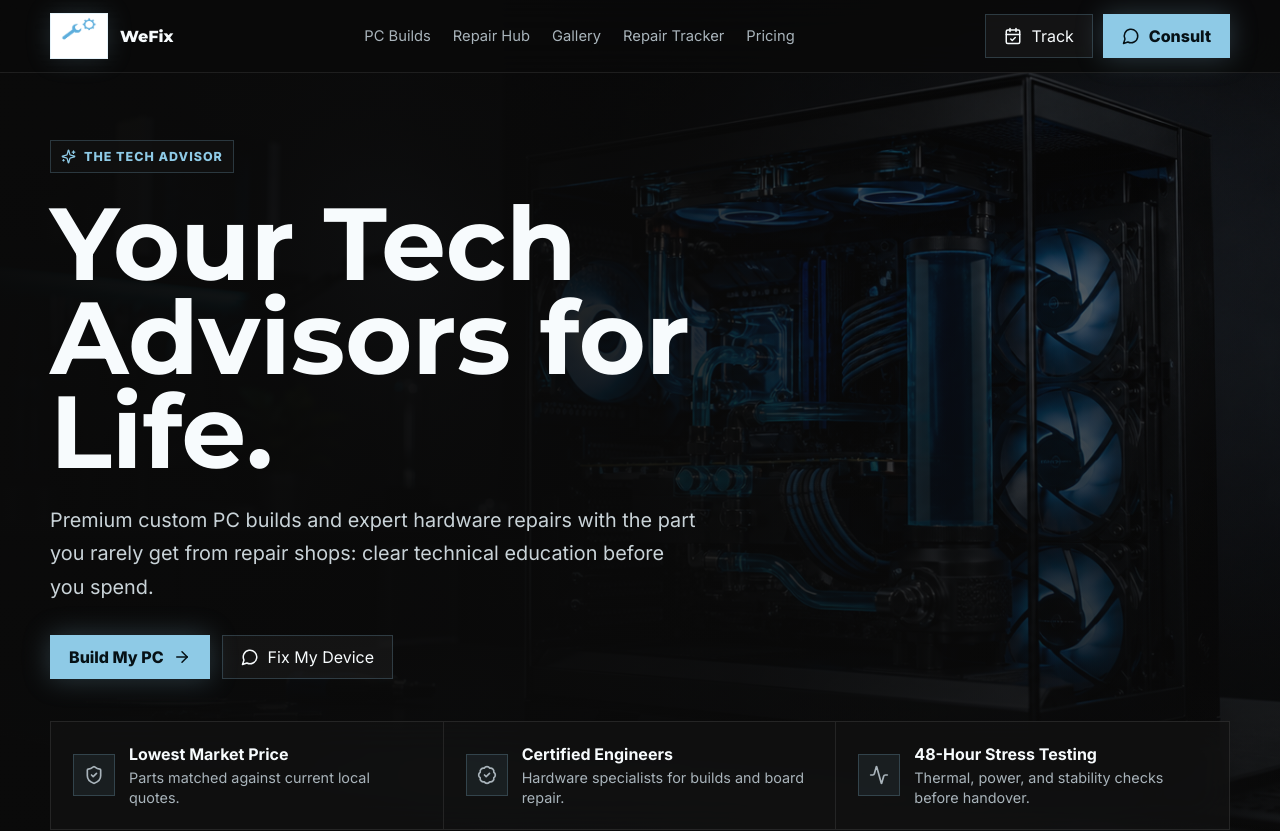
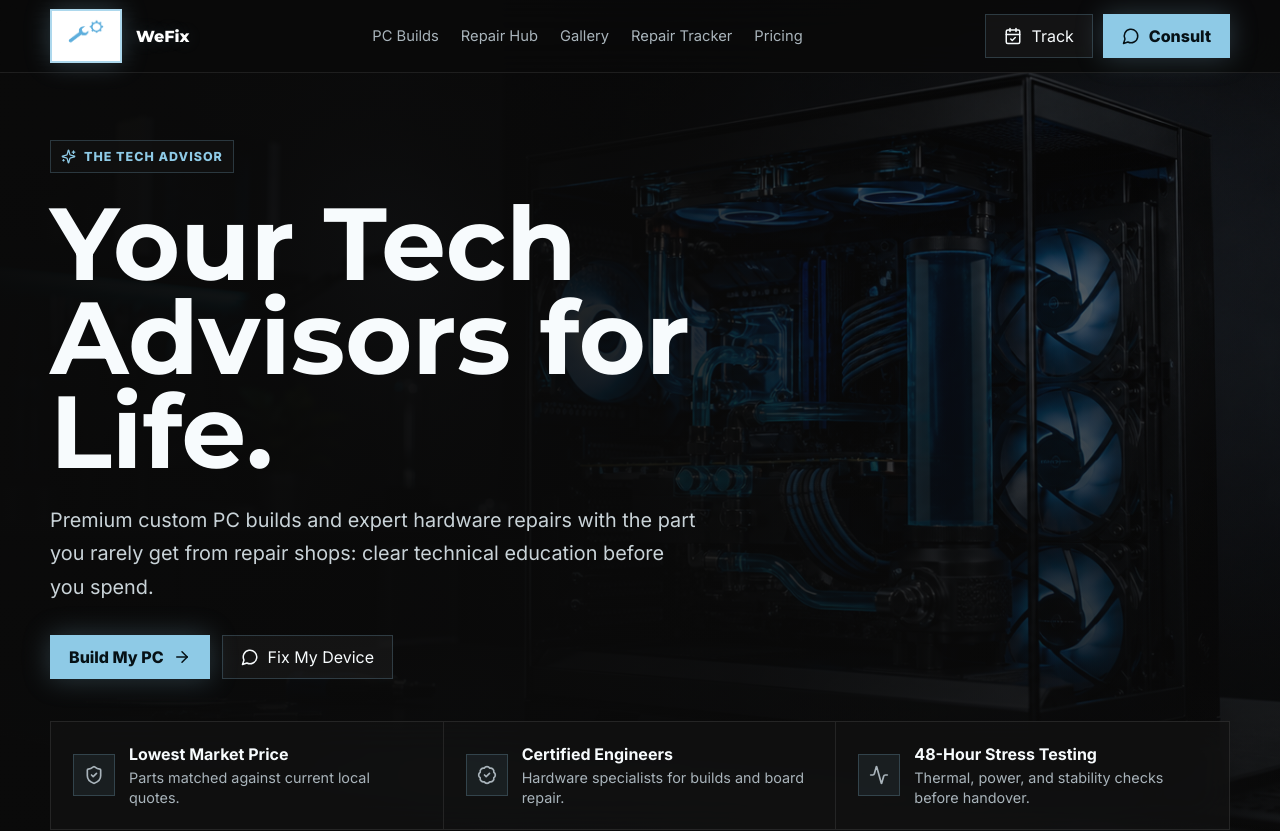
Before and after one commit to Sanjay6113/WEFIX, a Next.js app: page / in a window 1280 px wide. Shown: the top 831 px of the page. Built offline with nearby package versions, Linux system fonts and the light colour scheme.

Commit message:
Improve logo contrast

```diff
--- a/app/globals.css
+++ b/app/globals.css
@@ -74,9 +74,11 @@ select {
 .brand {
   display: flex;
   align-items: center;
-  gap: 12px;
+  gap: 14px;
+  color: #ffffff;
   font-family: var(--font-display), sans-serif;
   font-weight: 800;
+  text-shadow: 0 0 16px rgba(142, 202, 230, 0.18);
 }
 
 .brand-mark {
@@ -92,13 +94,14 @@ select {
 
 .brand-logo {
   display: grid;
-  width: 58px;
-  height: 46px;
+  width: 72px;
+  height: 54px;
   place-items: center;
   overflow: hidden;
-  border: 1px solid var(--line);
+  border: 2px solid rgba(142, 202, 230, 0.72);
   background: #ffffff;
-  box-shadow: 0 0 26px rgba(142, 202, 230, 0.18);
+  padding: 5px;
+  box-shadow: 0 0 26px rgba(142, 202, 230, 0.28);
 }
 
 .brand-logo img {
```
